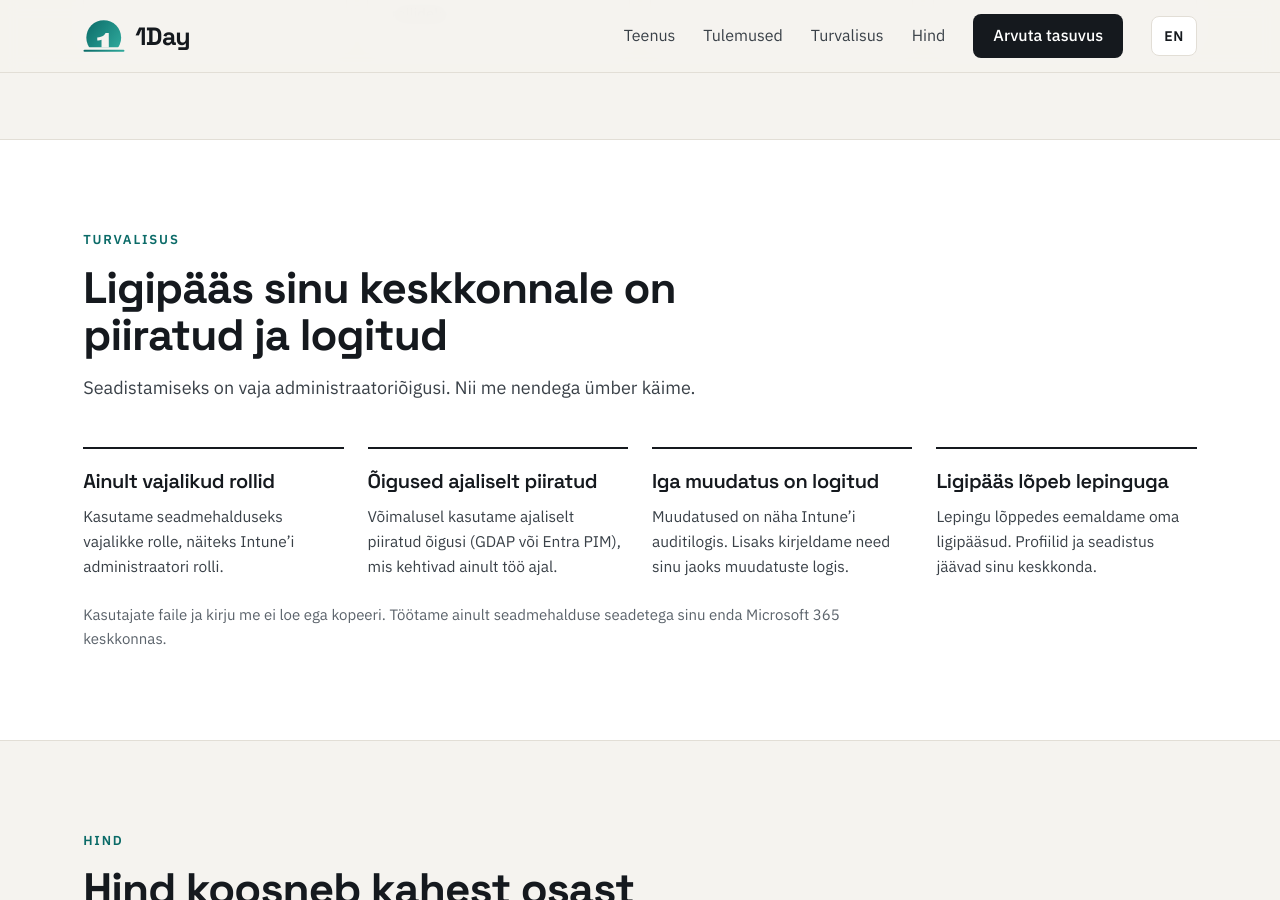
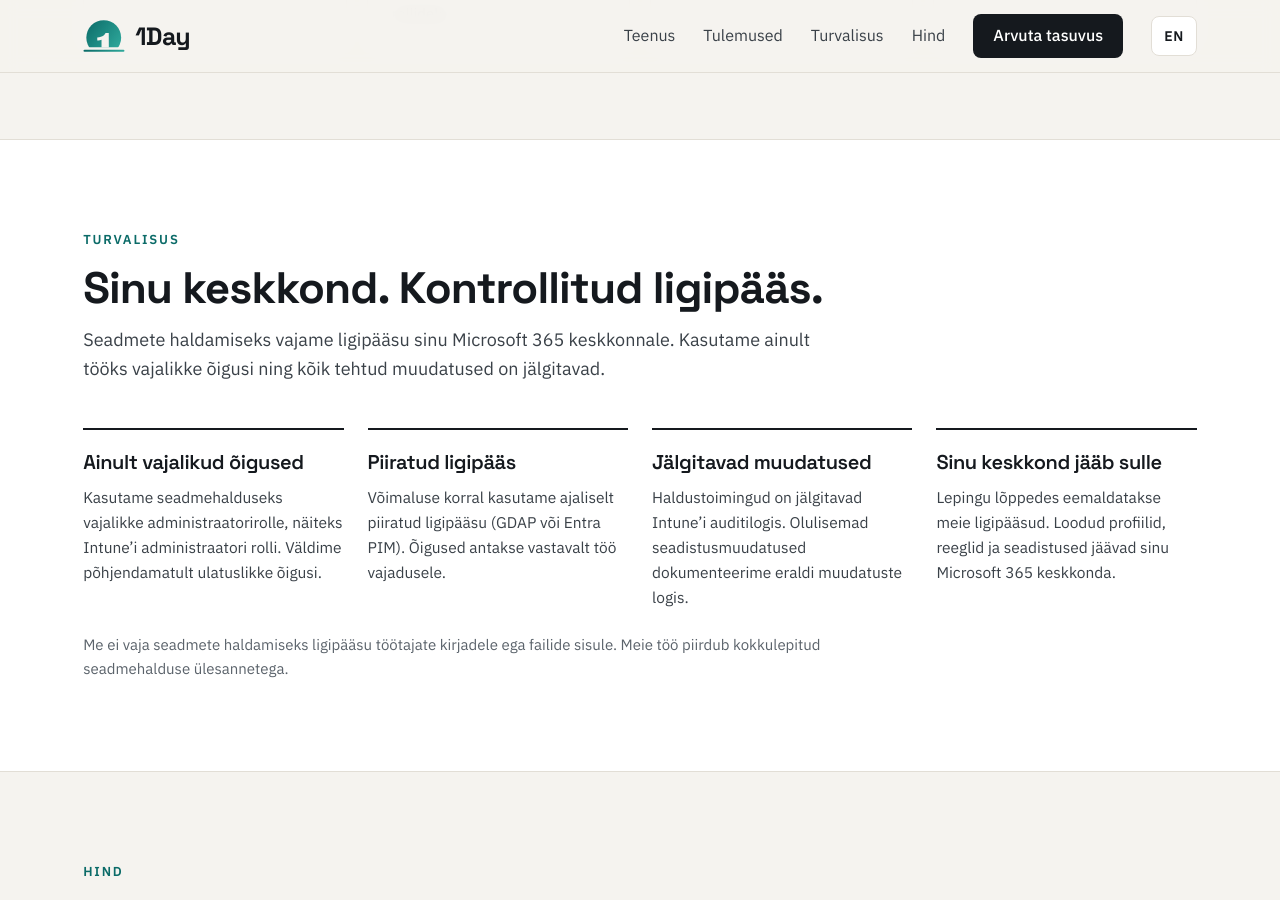
Before and after one commit to optisoft-ee/autopilot, a Jekyll site: the page built from index.html, in a window 1280 px wide and 900 px high, scrolled down 4948 px. Built offline with Jekyll 4.4.1, drawn with Linux system fonts in a browser that asks for light colours.

Commit message:
Turvalisus: uus tekst

```diff
--- a/_data/et.yml
+++ b/_data/et.yml
@@ -178,18 +178,18 @@ start:
 
 security:
   eyebrow: "Turvalisus"
-  title: "Ligipääs sinu keskkonnale on piiratud ja logitud"
-  lead: "Seadistamiseks on vaja administraatoriõigusi. Nii me nendega ümber käime."
+  title: "Sinu keskkond. Kontrollitud ligipääs."
+  lead: "Seadmete haldamiseks vajame ligipääsu sinu Microsoft 365 keskkonnale. Kasutame ainult tööks vajalikke õigusi ning kõik tehtud muudatused on jälgitavad."
   items:
-    - title: "Ainult vajalikud rollid"
-      text: "Kasutame seadmehalduseks vajalikke rolle, näiteks Intune’i administraatori rolli."
-    - title: "Õigused ajaliselt piiratud"
-      text: "Võimalusel kasutame ajaliselt piiratud õigusi (GDAP või Entra PIM), mis kehtivad ainult töö ajal."
-    - title: "Iga muudatus on logitud"
-      text: "Muudatused on näha Intune’i auditilogis. Lisaks kirjeldame need sinu jaoks muudatuste logis."
-    - title: "Ligipääs lõpeb lepinguga"
-      text: "Lepingu lõppedes eemaldame oma ligipääsud. Profiilid ja seadistus jäävad sinu keskkonda."
-  fine: "Kasutajate faile ja kirju me ei loe ega kopeeri. Töötame ainult seadmehalduse seadetega sinu enda Microsoft 365 keskkonnas."
+    - title: "Ainult vajalikud õigused"
+      text: "Kasutame seadmehalduseks vajalikke administraatorirolle, näiteks Intune’i administraatori rolli. Väldime põhjendamatult ulatuslikke õigusi."
+    - title: "Piiratud ligipääs"
+      text: "Võimaluse korral kasutame ajaliselt piiratud ligipääsu (GDAP või Entra PIM). Õigused antakse vastavalt töö vajadusele."
+    - title: "Jälgitavad muudatused"
+      text: "Haldustoimingud on jälgitavad Intune’i auditilogis. Olulisemad seadistusmuudatused dokumenteerime eraldi muudatuste logis."
+    - title: "Sinu keskkond jääb sulle"
+      text: "Lepingu lõppedes eemaldatakse meie ligipääsud. Loodud profiilid, reeglid ja seadistused jäävad sinu Microsoft 365 keskkonda."
+  fine: "Me ei vaja seadmete haldamiseks ligipääsu töötajate kirjadele ega failide sisule. Meie töö piirdub kokkulepitud seadmehalduse ülesannetega."
 
 pricing:
   eyebrow: "Hind"
```
Also changed, not shown: _data/en.yml (+11 -11 lines).
